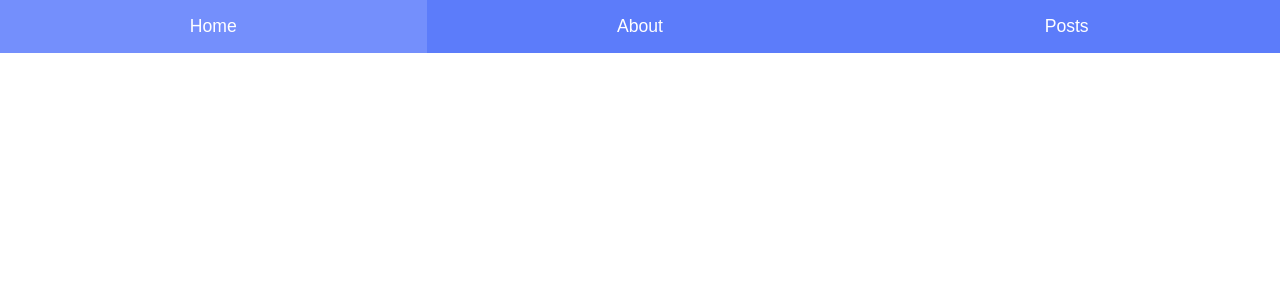
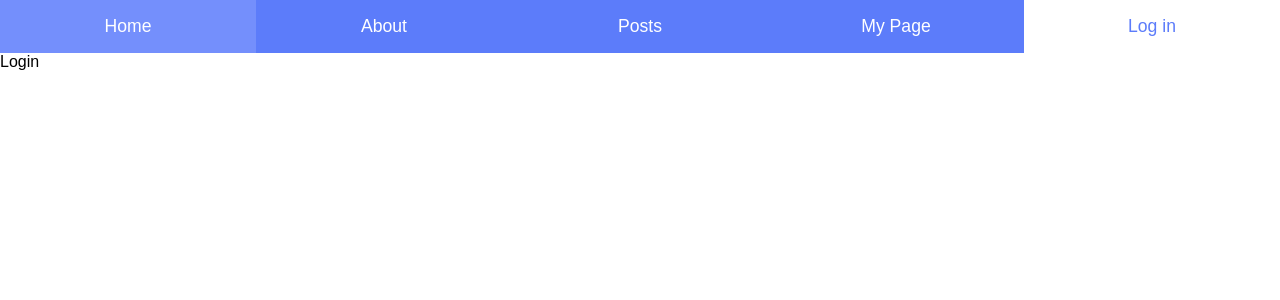
Before and after one commit to trander/rr4, a React (Create React App) app: page /login in a window 1280 px wide. Shown: the top 300 px of the page. Built offline with nearby package versions, Linux system fonts and the light colour scheme.

Commit message:
redirect
logged = false

```diff
--- a/src/App.js
+++ b/src/App.js
@@ -4,6 +4,8 @@ import { BrowserRouter as Router, Route } from 'react-router-dom';
 import Home from './routes/Home';
 import About from './routes/About';
 import Posts from './routes/Posts';
+import Login from './routes/Login';
+import MyPage from './routes/MyPage';
 import Header from "./components/Header";
 
 
@@ -15,6 +17,8 @@ const App = () => {
                 <Route exact path="/" component={Home}/>
                 <Route path="/about/:username" component={About}/>
                 <Route path="/posts" component={Posts} />
+                <Route path="/login" component={Login} />
+                <Route path="/me" component={MyPage} />
             </div>
         </Router>
     );
--- a/src/components/Header.js
+++ b/src/components/Header.js
@@ -6,8 +6,10 @@ const Header = () => {
     return (
         <div className="header">
             <NavLink exact to="/" className="item" activeClassName="active"> Home </NavLink>
-            <NavLink to="/about/trlee" className="item"> About </NavLink>
-            <NavLink to="/posts" className="item">Posts</NavLink>
+            <NavLink to="/about/trlee" className="item" activeClassName="active"> About </NavLink>
+            <NavLink to="/posts" className="item" activeClassName="active">Posts</NavLink>
+            <NavLink to="/me" className="item" activeClassName="active">My Page</NavLink>
+            <NavLink to="/login" className="item" activeClassName="active">Log in</NavLink>
         </div>
     );
 };
--- /dev/null
+++ b/src/routes/Login.js
@@ -0,0 +1,11 @@
+import React from 'react';
+
+const Login = () => {
+    return (
+        <div>
+            Login
+        </div>
+    );
+};
+
+export default Login;
--- /dev/null
+++ b/src/routes/MyPage.js
@@ -0,0 +1,18 @@
+import React from 'react';
+import { Redirect } from 'react-router-dom';
+
+const logged = false;
+
+
+const MyPage = () => {
+    return (
+        <div>
+            {
+                !logged && <Redirect to="/login"/>
+            }
+            My Page
+        </div>
+    );
+};
+
+export default MyPage;
```
